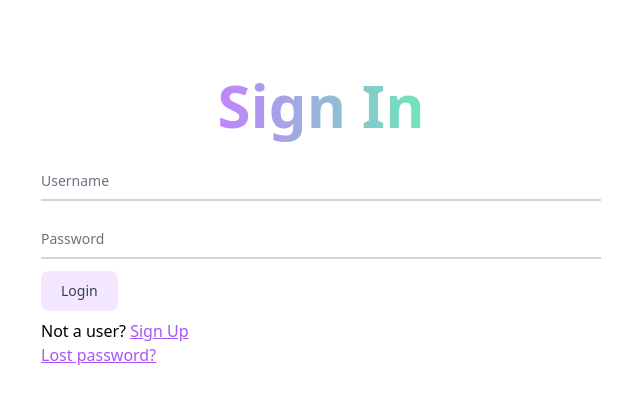
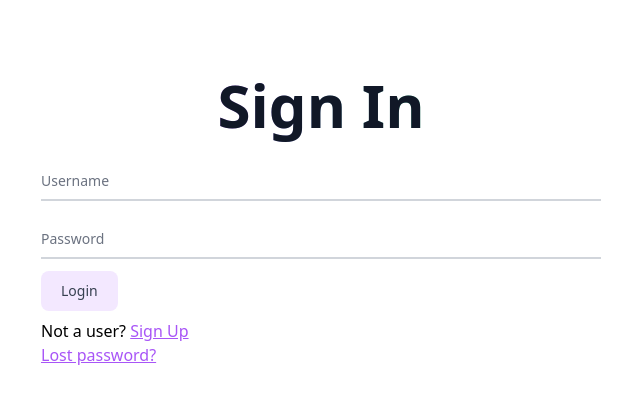
Before and after one commit to escheive/Facenook, a Django app: page /accounts/login/ in a window 1280 px wide. Shown: the part 61-465 px from the top of the page, without its empty margins (319-959 px from the left). Run offline with Django 4.2, Linux system fonts and the light colour scheme; some libraries are stand-ins or nearby versions.

Commit message:
fixed bug where login sign up titles werent appearing on heroku

```diff
--- a/main_app/templates/registration/login.html
+++ b/main_app/templates/registration/login.html
@@ -30,7 +30,7 @@
   </div>
   {% endif %}
 
-  <h1 class="mb-4 pb-2 text-3xl font-extrabold text-gray-900 dark:text-white md:text-5xl lg:text-6xl text-transparent bg-clip-text bg-gradient-to-r to-emerald-300 from-purple-400">Sign In</h1>
+  <h1 class="mb-4 pb-2 text-3xl font-extrabold text-gray-900 dark:text-white md:text-5xl lg:text-6xl bg-clip-text bg-gradient-to-r to-emerald-300 from-purple-400">Sign In</h1>
 
   <form method="post" action="/accounts/login/" class="w-1/2 mx-6">
     {% csrf_token %}
--- a/main_app/templates/registration/signup.html
+++ b/main_app/templates/registration/signup.html
@@ -41,7 +41,7 @@
   {% endif %}
 
 
-  <h1 class="mb-4 pb-2 text-3xl font-extrabold text-gray-900 dark:text-white md:text-5xl lg:text-6xl text-transparent bg-clip-text bg-gradient-to-r to-emerald-300 from-purple-400">Sign Up</h1>
+  <h1 class="mb-4 pb-2 text-3xl font-extrabold text-gray-900 dark:text-white md:text-5xl lg:text-6xl bg-clip-text bg-gradient-to-r to-emerald-300 from-purple-400">Sign Up</h1>
 
 
   <form method="POST" class="w-full">
```
